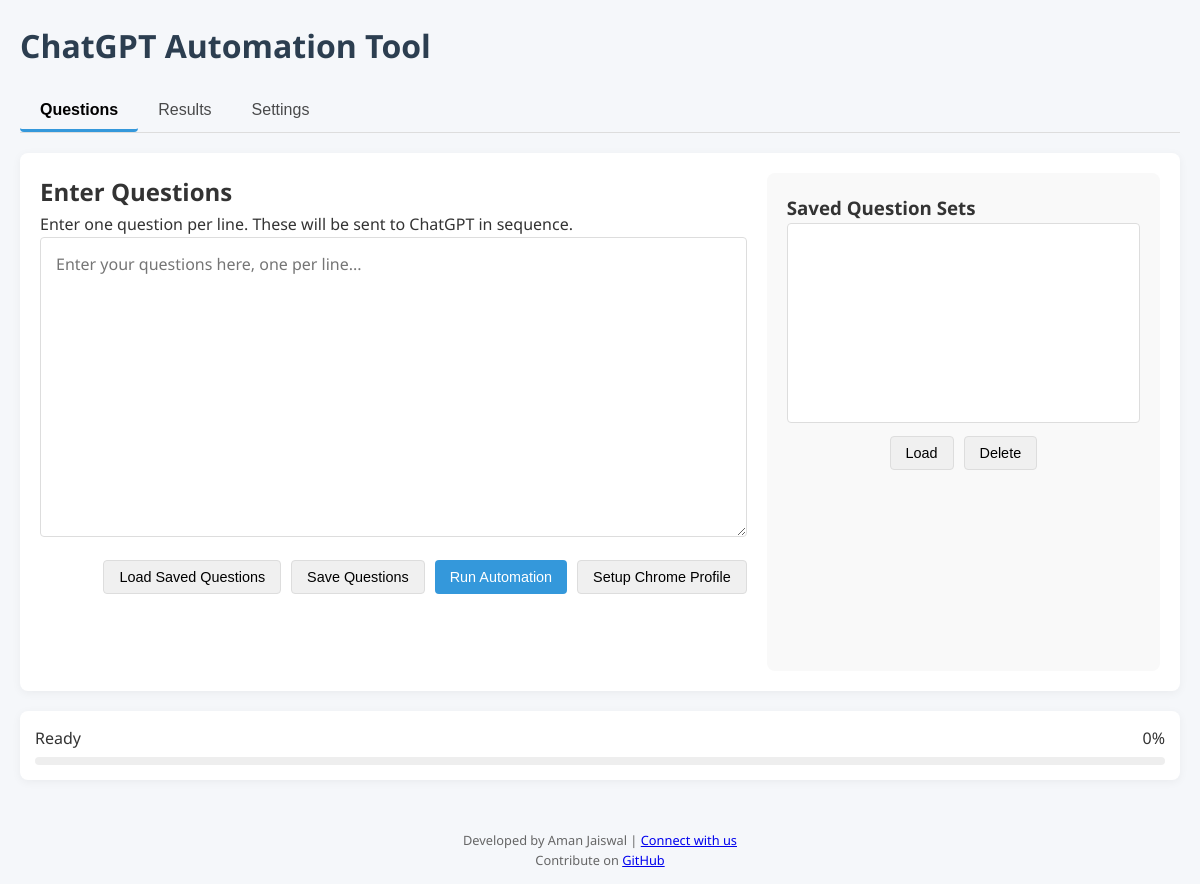
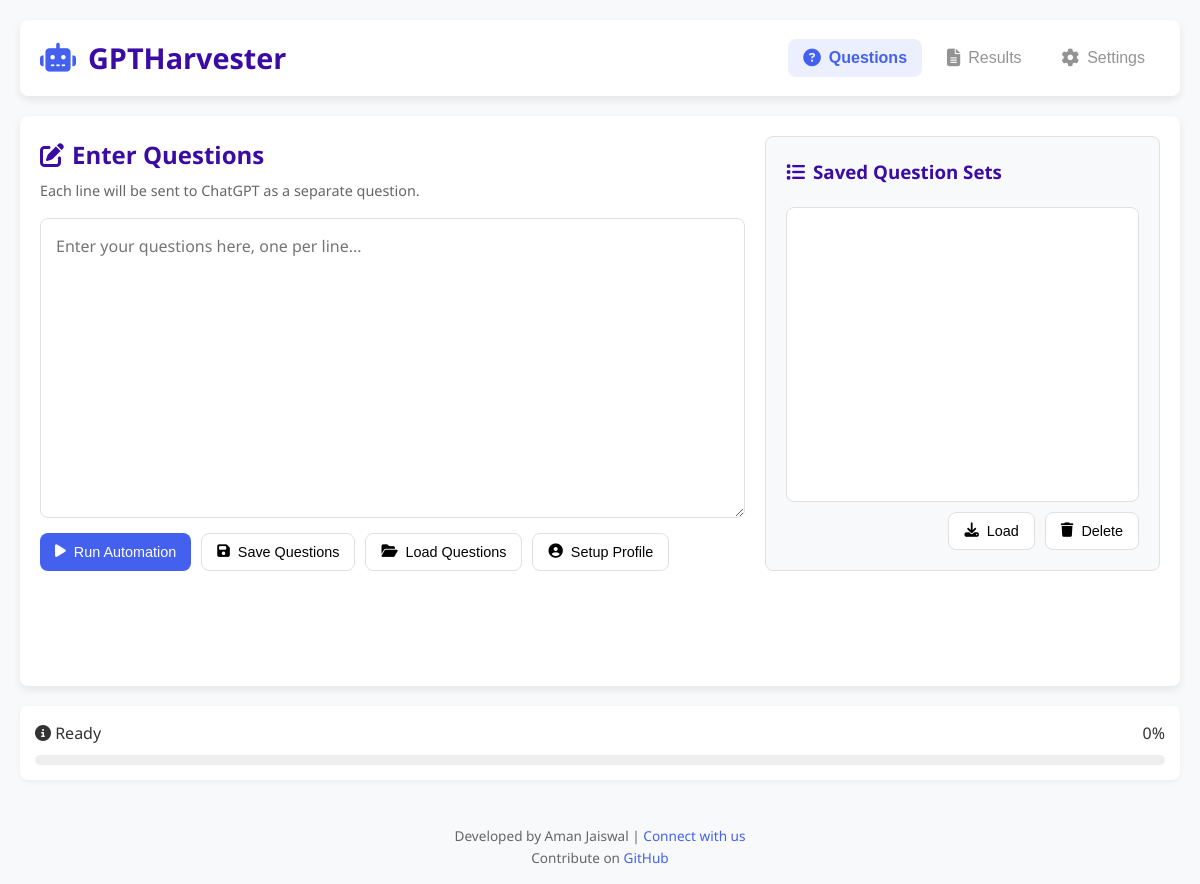
Before and after one commit to JAmanOG/GPTHarvester--ChatGPT-Automation-and-Document-Generator, an Electron app: page index.html in a window 1200 px wide. Drawn offline with Linux system fonts and the light colour scheme; no server answers.

Commit message:
Enhance UI and functionality in index.html, update package.json to include dmg maker

```diff
--- a/index.html
+++ b/index.html
@@ -1,53 +1,70 @@
 <!DOCTYPE html>
-<html>
+<html lang="en">
 <head>
   <meta charset="UTF-8">
-  <title>ChatGPT Automation</title>
+  <meta name="viewport" content="width=device-width, initial-scale=1.0">
+  <title>GPTHarvester - ChatGPT Automation</title>
   <link rel="stylesheet" href="styles.css">
+  <link rel="stylesheet" href="https://cdnjs.cloudflare.com/ajax/libs/font-awesome/6.4.2/css/all.min.css">
 </head>
 <body>
   <div class="container">
     <header>
-      <h1>ChatGPT Automation Tool</h1>
+      <div class="header-content">
+        <div class="logo">
+          <i class="fas fa-robot"></i>
+          <h1>GPTHarvester</h1>
+        </div>
         <div class="tabs">
-        <button class="tab-btn active" data-tab="questions-tab">Questions</button>
-        <button class="tab-btn" data-tab="results-tab">Results</button>
-        <button class="tab-btn" data-tab="settings-tab">Settings</button>
+          <button class="tab-btn active" data-tab="questions-tab">
+            <i class="fas fa-question-circle"></i> Questions
+          </button>
+          <button class="tab-btn" data-tab="results-tab">
+            <i class="fas fa-file-alt"></i> Results
+          </button>
+          <button class="tab-btn" data-tab="settings-tab">
+            <i class="fas fa-cog"></i> Settings
+          </button>
+        </div>
       </div>
     </header>
 
     <div class="content">
       <!-- Questions Tab -->
       <div class="tab-content active" id="questions-tab">
+        <div class="panel-layout">
           <div class="questions-container">
-          <h2>Enter Questions</h2>
-          <p>Enter one question per line. These will be sent to ChatGPT in sequence.</p>
+            <div class="panel-header">
+              <h2><i class="fas fa-edit"></i> Enter Questions</h2>
+              <p>Each line will be sent to ChatGPT as a separate question.</p>
+            </div>
             <textarea id="questions-input" placeholder="Enter your questions here, one per line..."></textarea>
 
             <div class="question-actions">
-            <button id="load-questions-btn">Load Saved Questions</button>
-            <button id="save-questions-btn">Save Questions</button>
-            <button id="run-btn" class="primary-btn">Run Automation</button>
-            <button id="setup-profile-btn" class="setup-btn">Setup Chrome Profile</button>
+              <button id="run-btn" class="primary-btn">
+                <i class="fas fa-play"></i> Run Automation
+              </button>
+              <button id="save-questions-btn">
+                <i class="fas fa-save"></i> Save Questions
+              </button>
+              <button id="load-questions-btn">
+                <i class="fas fa-folder-open"></i> Load Questions
+              </button>
+              <button id="setup-profile-btn" class="setup-btn" title="Create a Chrome profile and log in to ChatGPT">
+                <i class="fas fa-user-circle"></i> Setup Profile
+              </button>
             </div>
           </div>
 
           <div class="saved-questions">
-          <h3>Saved Question Sets</h3>
-          <select id="question-sets" size="5"></select>
+            <div class="panel-header">
+              <h3><i class="fas fa-list"></i> Saved Question Sets</h3>
+            </div>
+            <select id="question-sets" size="8"></select>
             <div class="question-set-actions">
-            <button id="load-set-btn">Load</button>
-            <button id="delete-set-btn">Delete</button>
+              <button id="load-set-btn"><i class="fas fa-download"></i> Load</button>
+              <button id="delete-set-btn"><i class="fas fa-trash"></i> Delete</button>
             </div>
-        </div>
-      </div>
-      <div id="custom-prompt" class="modal">
-        <div class="modal-content">
-          <h3>Save Question Set</h3>
-          <input type="text" id="set-name-input" placeholder="Enter name for this question set" value="Question Set">
-          <div class="modal-actions">
-            <button id="cancel-save-btn">Cancel</button>
-            <button id="confirm-save-btn" class="primary-btn">Save</button>
           </div>
         </div>
       </div>
@@ -55,38 +72,55 @@
       <!-- Results Tab -->
       <div class="tab-content" id="results-tab">
         <div class="results-header">
-          <h2>Results</h2>
+          <h2><i class="fas fa-poll-h"></i> Results</h2>
           <div class="results-actions">
-            <button id="open-word-btn">Open Word Document</button>
-            <button id="open-folder-btn">Open Results Folder</button>
-            <button id="copy-json-btn">Copy as JSON</button>
+            <button id="open-word-btn"><i class="fas fa-file-word"></i> Open Word Document</button>
+            <button id="open-folder-btn"><i class="fas fa-folder-open"></i> Open Results Folder</button>
+            <button id="copy-json-btn"><i class="fas fa-code"></i> Copy as JSON</button>
           </div>
         </div>
-
         <div id="results-container"></div>
       </div>
 
       <!-- Settings Tab -->
       <div class="tab-content" id="settings-tab">
-        <h2>Settings</h2>
+        <div class="panel-header">
+          <h2><i class="fas fa-cog"></i> Settings</h2>
+        </div>
 
         <div class="setting-group">
           <label for="chrome-path">Chrome Executable Path:</label>
           <div class="input-with-button">
             <input type="text" id="chrome-path" value="C:/Program Files/Google/Chrome/Application/chrome.exe">
-            <button id="select-chrome-btn">Browse</button>
+            <button id="select-chrome-btn"><i class="fas fa-search"></i> Browse</button>
           </div>
+          <p class="setting-help">Path to your Chrome browser executable file</p>
+          <p class="setting-help">Check yours MacOS default Path: /Applications/Google Chrome.app/Contents/MacOS/Google Chrome</p>
         </div>
       </div>
     </div>
 
     <div class="progress-container">
       <div class="progress-info">
-        <span id="status-text">Ready</span>
+        <span id="status-text"><i class="fas fa-info-circle"></i> Ready</span>
         <span id="progress-percentage">0%</span>
       </div>
       <div class="progress-bar">
         <div id="progress-bar-fill"></div>
+      </div>
+    </div>
+
+    <!-- Save Question Set Modal -->
+    <div id="custom-prompt" class="modal">
+      <div class="modal-content">
+        <div class="modal-header">
+          <h3><i class="fas fa-save"></i> Save Question Set</h3>
+        </div>
+        <input type="text" id="set-name-input" placeholder="Enter name for this question set" value="Question Set">
+        <div class="modal-actions">
+          <button id="cancel-save-btn"><i class="fas fa-times"></i> Cancel</button>
+          <button id="confirm-save-btn" class="primary-btn"><i class="fas fa-check"></i> Save</button>
+        </div>
       </div>
     </div>
   </div>
--- a/styles.css
+++ b/styles.css
@@ -1,14 +1,36 @@
-/* styles.css */
+/* Modern UI styles.css */
 * {
   margin: 0;
   padding: 0;
   box-sizing: border-box;
 }
 
+:root {
+  --primary-color: #4361ee;
+  --primary-light: #4895ef;
+  --primary-dark: #3a0ca3;
+  --secondary-color: #7209b7;
+  --text-color: #333;
+  --light-text: #666;
+  --lighter-text: #999;
+  --background: #f8f9fa;
+  --card-bg: #fff;
+  --border-color: #e0e0e0;
+  --success-color: #2ecc71;
+  --warning-color: #f39c12;
+  --error-color: #e74c3c;
+  --shadow-sm: 0 2px 5px rgba(0, 0, 0, 0.05);
+  --shadow-md: 0 4px 8px rgba(0, 0, 0, 0.08);
+  --shadow-lg: 0 8px 16px rgba(0, 0, 0, 0.1);
+  --radius-sm: 4px;
+  --radius-md: 8px;
+  --radius-lg: 12px;
+}
+
 body {
   font-family: 'Segoe UI', Tahoma, Geneva, Verdana, sans-serif;
-  background: #f5f7fa;
-  color: #333;
+  background: var(--background);
+  color: var(--text-color);
   line-height: 1.6;
 }
 
@@ -18,46 +40,85 @@
   padding: 20px;
   display: flex;
   flex-direction: column;
-  height: 100vh;
+  min-height: 100vh;
 }
 
 header {
   margin-bottom: 20px;
+  background: var(--card-bg);
+  border-radius: var(--radius-md);
+  box-shadow: var(--shadow-md);
+  padding: 15px 20px;
+}
+
+.header-content {
+  display: flex;
+  justify-content: space-between;
+  align-items: center;
+}
+
+.logo {
+  display: flex;
+  align-items: center;
+  gap: 12px;
+  color: var(--primary-color);
+}
+
+.logo i {
+  font-size: 1.8rem;
+}
+
+h1, h2, h3 {
+  color: var(--primary-dark);
 }
 
 h1 {
-  margin-bottom: 20px;
-  color: #2c3e50;
+  margin: 0;
+  font-size: 1.8rem;
 }
 
 .tabs {
   display: flex;
-  border-bottom: 1px solid #ddd;
+  gap: 10px;
 }
 
 .tab-btn {
-  padding: 10px 20px;
+  padding: 10px 15px;
   border: none;
   background: none;
   cursor: pointer;
   font-size: 1rem;
   opacity: 0.7;
-  border-bottom: 3px solid transparent;
+  border-radius: var(--radius-md);
+  display: flex;
+  align-items: center;
+  gap: 8px;
+  color: var(--light-text);
+  transition: all 0.2s;
+}
+
+.tab-btn i {
+  font-size: 1.1rem;
+}
+
+.tab-btn:hover {
+  background: rgba(67, 97, 238, 0.05);
 }
 
 .tab-btn.active {
   opacity: 1;
-  border-bottom-color: #3498db;
   font-weight: 600;
+  color: var(--primary-color);
+  background: rgba(67, 97, 238, 0.1);
 }
 
 .content {
   flex: 1;
   overflow: hidden;
-  background: white;
-  border-radius: 8px;
-  box-shadow: 0 2px 10px rgba(0, 0, 0, 0.05);
-  position: relative;
+  background: var(--card-bg);
+  border-radius: var(--radius-md);
+  box-shadow: var(--shadow-md);
+  margin-bottom: 20px;
 }
 
 .tab-content {
@@ -72,78 +133,133 @@
   flex-direction: column;
 }
 
+.panel-layout {
+  display: flex;
+  gap: 20px;
+  height: 100%;
+}
+
+.panel-header {
+  margin-bottom: 15px;
+}
+
+.panel-header h2,
+.panel-header h3 {
+  margin-bottom: 5px;
+  display: flex;
+  align-items: center;
+  gap: 8px;
+}
+
+.panel-header p {
+  color: var(--light-text);
+  font-size: 0.9rem;
+}
+
+.questions-container {
+  flex: 2;
+  display: flex;
+  flex-direction: column;
+}
+
 textarea {
   width: 100%;
-  height: 300px;
+  flex: 1;
   padding: 15px;
-  border: 1px solid #ddd;
-  border-radius: 4px;
+  border: 1px solid var(--border-color);
+  border-radius: var(--radius-md);
   resize: vertical;
   font-family: inherit;
   font-size: 1rem;
+  line-height: 1.6;
+  min-height: 300px;
 }
 
-.questions-container {
-  flex: 1;
+textarea:focus {
+  outline: none;
+  border-color: var(--primary-light);
+  box-shadow: 0 0 0 2px rgba(67, 97, 238, 0.2);
 }
 
 .question-actions {
   display: flex;
   gap: 10px;
   margin-top: 15px;
+  flex-wrap: wrap;
+}
+
+button {
+  padding: 10px 15px;
+  background: var(--card-bg);
+  border: 1px solid var(--border-color);
+  border-radius: var(--radius-md);
+  cursor: pointer;
+  font-size: 0.9rem;
+  transition: all 0.2s;
+  display: flex;
+  align-items: center;
+  gap: 8px;
+}
+
+button:hover {
+  background: #f5f5f5;
+  border-color: #ccc;
+}
+
+button:disabled {
+  opacity: 0.6;
+  cursor: not-allowed;
+}
+
+.primary-btn {
+  background: var(--primary-color);
+  color: white;
+  border: none;
+  font-weight: 500;
+}
+
+.primary-btn:hover {
+  background: var(--primary-dark);
+}
+
+.saved-questions {
+  flex: 1;
+  padding: 20px;
+  background: #f8f9fa;
+  border-radius: var(--radius-md);
+  border: 1px solid var(--border-color);
+  display: flex;
+  flex-direction: column;
+}
+
+#question-sets {
+  width: 100%;
+  flex: 1;
+  margin-bottom: 10px;
+  border: 1px solid var(--border-color);
+  border-radius: var(--radius-md);
+  padding: 5px;
+}
+
+.question-set-actions {
+  display: flex;
+  gap: 10px;
   justify-content: flex-end;
 }
 
-button {
-  padding: 8px 15px;
-  background: #f0f0f0;
-  border: 1px solid #ddd;
-  border-radius: 4px;
-  cursor: pointer;
-  font-size: 0.9rem;
-  transition: all 0.2s;
+.results-header {
+  display: flex;
+  justify-content: space-between;
+  align-items: center;
+  margin-bottom: 20px;
+  flex-wrap: wrap;
+  gap: 10px;
 }
 
-button:hover {
-  background: #e0e0e0;
-}
-
-.primary-btn {
-  background: #3498db;
-  color: white;
-  border: none;
-}
-
-.primary-btn:hover {
-  background: #2980b9;
-}
-
-.progress-container {
-  margin-top: 20px;
-  padding: 15px;
-  background: white;
-  border-radius: 8px;
-  box-shadow: 0 2px 10px rgba(0, 0, 0, 0.05);
-}
-
-.progress-info {
+.results-actions {
   display: flex;
-  justify-content: space-between;
-  margin-bottom: 5px;
-}
-
-.progress-bar {
-  height: 8px;
-  background: #eee;
-  border-radius: 4px;
-  overflow: hidden;
-}
-
-#progress-bar-fill {
-  height: 100%;
-  background: #2ecc71;
-  width: 0;
-  transition: width 0.3s ease;
+  gap: 10px;
+  flex-wrap: wrap;
 }
 
 #results-container {
@@ -153,35 +269,43 @@
 }
 
 .result-card {
-  padding: 15px;
-  border-left: 4px solid #3498db;
-  border-radius: 4px;
+  padding: 20px;
+  border-left: 4px solid var(--primary-color);
+  border-radius: var(--radius-md);
   background: #f9f9f9;
 }
 
 .result-question {
   font-weight: bold;
-  margin-bottom: 10px;
+  margin-bottom: 15px;
+  color: var(--primary-dark);
 }
 
 .result-response {
   white-space: pre-wrap;
   background: #f0f0f0;
-  padding: 10px;
-  border-radius: 4px;
+  padding: 15px;
+  border-radius: var(--radius-md);
   font-size: 0.95rem;
   line-height: 1.7;
 }
 
-/* Settings Tab */
 .setting-group {
-  margin-bottom: 20px;
+  margin-bottom: 30px;
+  max-width: 600px;
 }
 
 .setting-group label {
   display: block;
-  margin-bottom: 5px;
-  font-weight: 600;
+  margin-bottom: 8px;
+  font-weight: 500;
+  color: var(--primary-dark);
+}
+
+.setting-help {
+  margin-top: 5px;
+  font-size: 0.85rem;
+  color: var(--light-text);
 }
 
 .input-with-button {
@@ -191,47 +315,42 @@
 
 .input-with-button input {
   flex: 1;
-  padding: 8px;
-  border: 1px solid #ddd;
-  border-radius: 4px;
+  padding: 10px;
+  border: 1px solid var(--border-color);
+  border-radius: var(--radius-md);
 }
 
-/* Questions Tab */
-#questions-tab {
-  flex-direction: row;
-  gap: 20px;
+.input-with-button input:focus {
+  outline: none;
+  border-color: var(--primary-light);
+  box-shadow: 0 0 0 2px rgba(67, 97, 238, 0.2);
 }
 
-.questions-container {
-  flex: 2;
+.progress-container {
+  padding: 15px;
+  background: white;
+  border-radius: var(--radius-md);
+  box-shadow: var(--shadow-sm);
 }
 
-.saved-questions {
-  flex: 1;
-  padding: 20px;
-  background: #f9f9f9;
-  border-radius: 8px;
+.progress-info {
+  display: flex;
+  justify-content: space-between;
+  margin-bottom: 8px;
 }
 
-#question-sets {
-  width: 100%;
-  height: 200px;
-  margin-bottom: 10px;
-  border: 1px solid #ddd;
-  border-radius: 4px;
+.progress-bar {
+  height: 10px;
+  background: #eee;
+  border-radius: 20px;
+  overflow: hidden;
 }
 
-.question-set-actions {
-  display: flex;
-  gap: 10px;
-  justify-content: center;
-}
-
-.results-header {
-  display: flex;
-  justify-content: space-between;
-  align-items: center;
-  margin-bottom: 20px;
+#progress-bar-fill {
+  height: 100%;
+  background: var(--success-color);
+  width: 0;
+  transition: width 0.3s ease;
 }
 
 .modal {
@@ -249,48 +368,77 @@
 
 .modal-content {
   background: white;
-    padding: 20px;
-    border-radius: 8px;
+  padding: 25px;
+  border-radius: var(--radius-lg);
   width: 400px;
-    box-shadow: 0 2px 10px rgba(0,0,0,0.2);
+  box-shadow: var(--shadow-lg);
+}
+
+.modal-header {
+  margin-bottom: 20px;
+}
+
+.modal-header h3 {
+  display: flex;
+  align-items: center;
+  gap: 10px;
+}
+
+.modal-content input {
+  width: 100%;
+  padding: 12px;
+  border: 1px solid var(--border-color);
+  border-radius: var(--radius-md);
+  margin-bottom: 20px;
+}
+
+.modal-content input:focus {
+  outline: none;
+  border-color: var(--primary-light);
+  box-shadow: 0 0 0 2px rgba(67, 97, 238, 0.2);
 }
 
 .modal-actions {
-    margin-top: 20px;
   display: flex;
   justify-content: flex-end;
   gap: 10px;
 }
 
-  #setup-profile-btn {
-    position: relative;
+.app-footer {
+  text-align: center;
+  padding: 15px;
+  margin-top: 10px;
+  font-size: 0.85rem;
+  color: var(--light-text);
 }
 
-  #setup-profile-btn::after {
-    content: "Create a Chrome profile and log in to ChatGPT";
-    position: absolute;
-    bottom: 125%;
-    left: 50%;
-    transform: translateX(-50%);
-    background-color: #333;
-    color: white;
-    padding: 5px 10px;
-    border-radius: 4px;
-    font-size: 0.8em;
-    white-space: nowrap;
-    visibility: hidden;
-    opacity: 0;
-    transition: opacity 0.3s;
+.app-footer a {
+  color: var(--primary-color);
+  text-decoration: none;
 }
 
-  #setup-profile-btn:hover::after {
-    visibility: visible;
-    opacity: 1;
+.app-footer a:hover {
+  text-decoration: underline;
 }
-  .app-footer {
-    text-align: center;
-    padding: 10px;
-    margin-top: 20px;
-    font-size: 0.8rem;
-    color: #666;
+
+/* Responsive adjustments */
+@media (max-width: 768px) {
+  .panel-layout {
+    flex-direction: column;
   }
+
+  .header-content {
+    flex-direction: column;
+    gap: 15px;
+  }
+
+  .tabs {
+    width: 100%;
+    justify-content: space-between;
+  }
+
+  .results-header {
+    flex-direction: column;
+    align-items: flex-start;
+  }
+}
```
Also changed, not shown: package.json (+10 -1 lines), 1 other file. Lines whose indentation alone changed are shown as unchanged.
